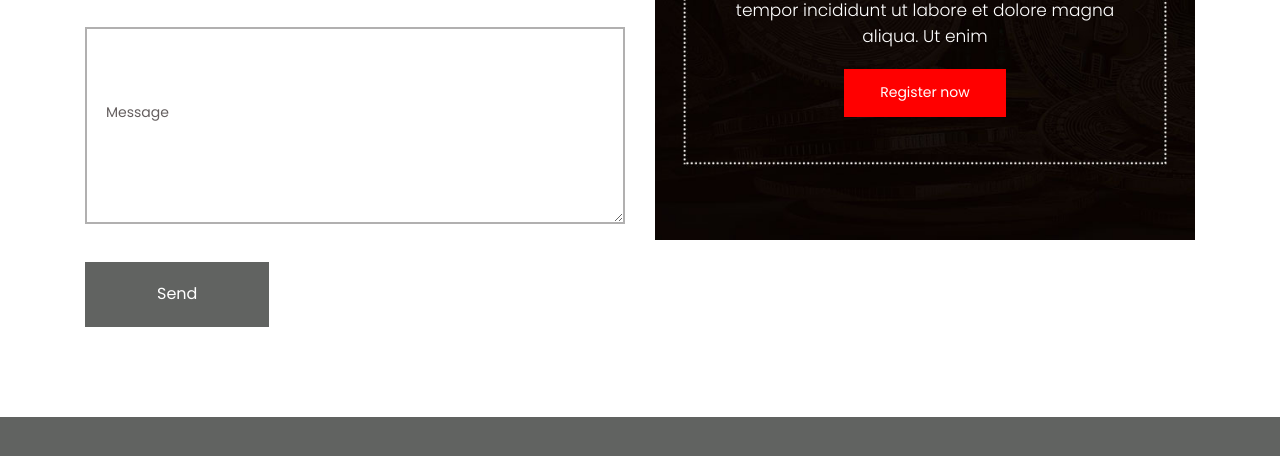
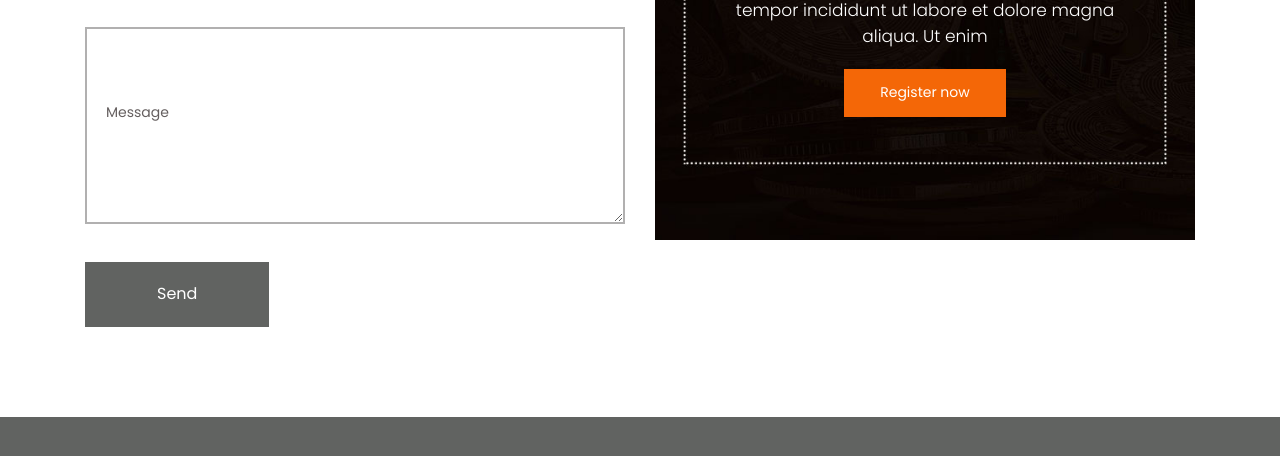
Before and after one commit to NguyenKhanh2104/ExerciseColorWeb, a plain HTML site: page template3/contact.html in a window 1280 px wide. In both pictures the pointer is over the link "Register now". Shown: the part 717-1173 px from the top of the page. Drawn offline with nearby package versions, Linux system fonts and the light colour scheme; a script that the page names is missing.

Commit message:
template3

```diff
--- a/template3/css/style.css
+++ b/template3/css/style.css
@@ -1723,12 +1723,12 @@ input[type="checkbox"] .styled:checked+label::after, input[type="radio"] .styled
 	padding: 10px 35px;
 	display: inline-block;
 	margin-top: 20px;
-	color: #ff0000;
+	color: #f46707;
 }
 .Request .Request-box .Register a:hover {
-	background-color: #ff0000;
-	color: #fff;
-	border: #ff0000 solid 1px;
+	background-color: #f46707;
+	color: #fff;
+	border: #f46707 solid 1px;
 }
 .footer {
 	background-color: #616361;
```
